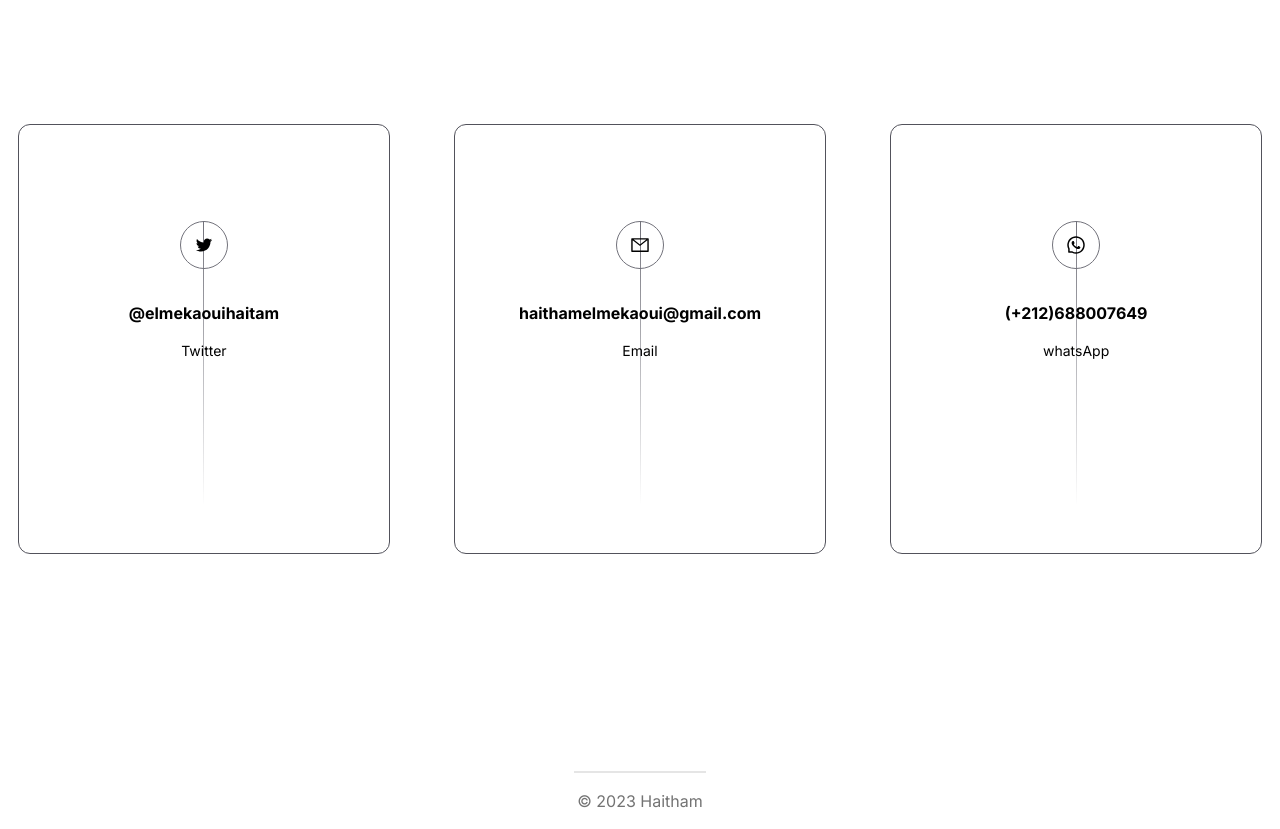
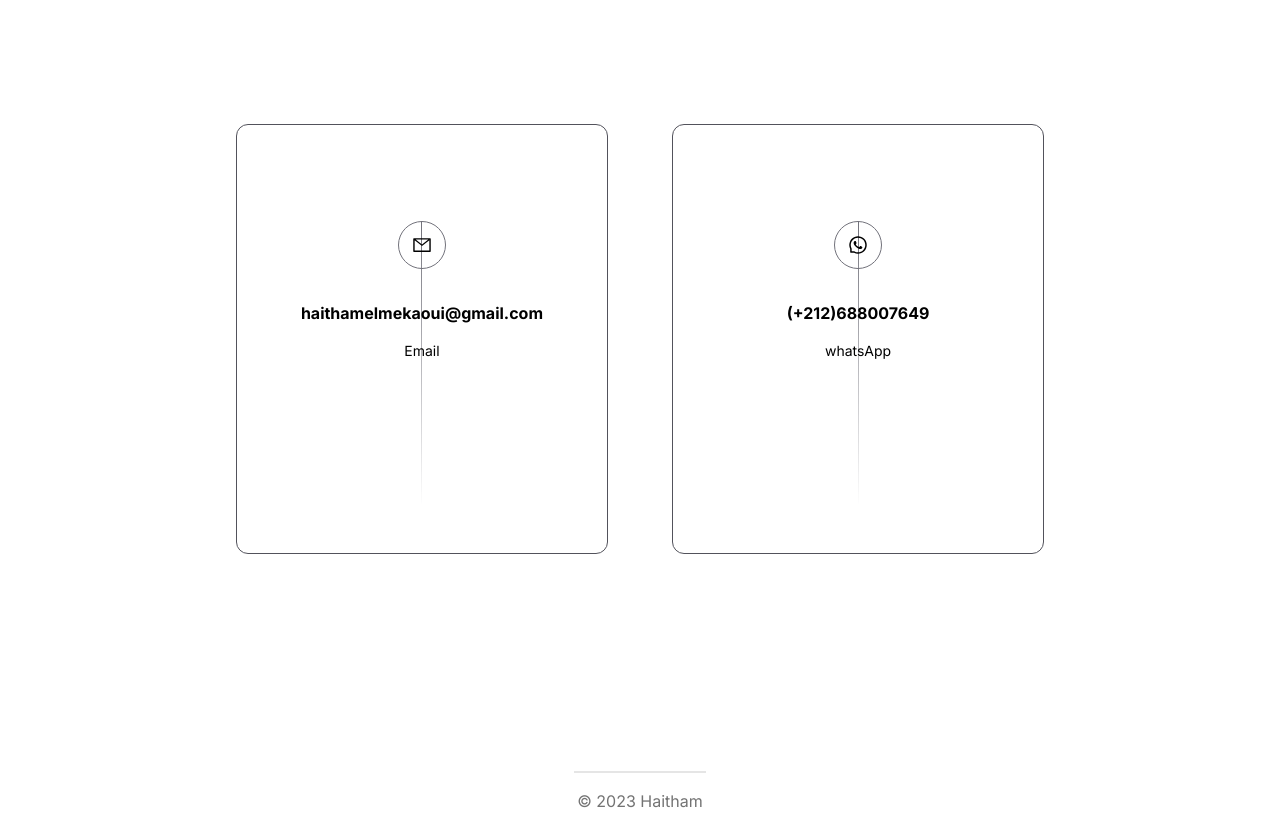
Before and after one commit to ElmekaouiHaitham/portfolio, a Next.js app: page / in a window 1280 px wide. Shown: the part 3760-4589 px from the top of the page. Built offline with nearby package versions, Linux system fonts and the light colour scheme.

Commit message:
twitter card removed and og tag edited

```diff
--- a/app/layout.tsx
+++ b/app/layout.tsx
@@ -7,11 +7,10 @@ export const metadata: Metadata = {
     default: "haitham-elm.vercel.app",
     template: "%s | chronark.com",
   },
-  description: "développeur d&apos;applications et de sites web",
+  description: "développeur d'applications et de sites web",
   openGraph: {
     title: "haitham-elm.vercel.app",
-    description:
-      "Software engineer at upstash.com and founder of planetfall.io",
+    description: "développeur d'applications et de sites web",
     url: "https://haitham-elm.vercel.app",
     siteName: "haitham-elm.vercel.app",
     images: [
--- a/components/contact.tsx
+++ b/components/contact.tsx
@@ -9,12 +9,6 @@ import {
 } from "react-icons/ai";
 
 const socials = [
-  {
-    icon: <AiOutlineTwitter size={20} />,
-    href: "https://twitter.com/elmekaouihaitam",
-    label: "Twitter",
-    handle: "@elmekaouihaitam",
-  },
   {
     icon: <AiOutlineMail size={20} />,
     href: "mailto:haithamelmekaoui@gmail.com",
@@ -37,7 +31,7 @@ export default function Example() {
         <hr className="w-6 h-1 mx-auto my-4 bg-teal-500 border-0 rounded"></hr>
       </h1>
       <div className="container flex items-center justify-center min-h-screen px-4 mx-auto">
-        <div className="grid w-full grid-cols-1 gap-8 mx-auto mt-32 sm:mt-0 sm:grid-cols-3 lg:gap-16">
+        <div className="grid w-full grid-cols-1 gap-8 mx-auto mt-32 sm:mt-0 sm:grid-cols-2 lg:gap-16">
           {socials.map((contact, index) => (
             <Card key={index}>
               <Link
```
